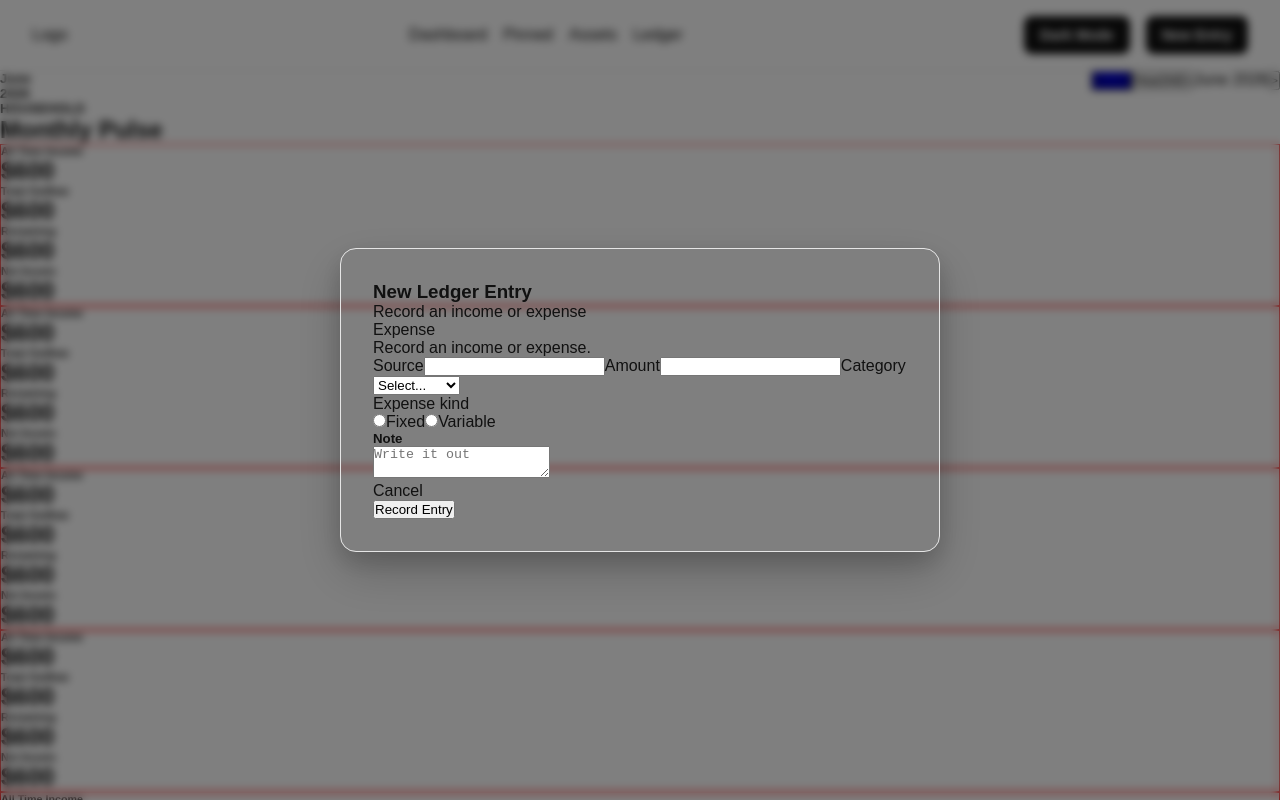
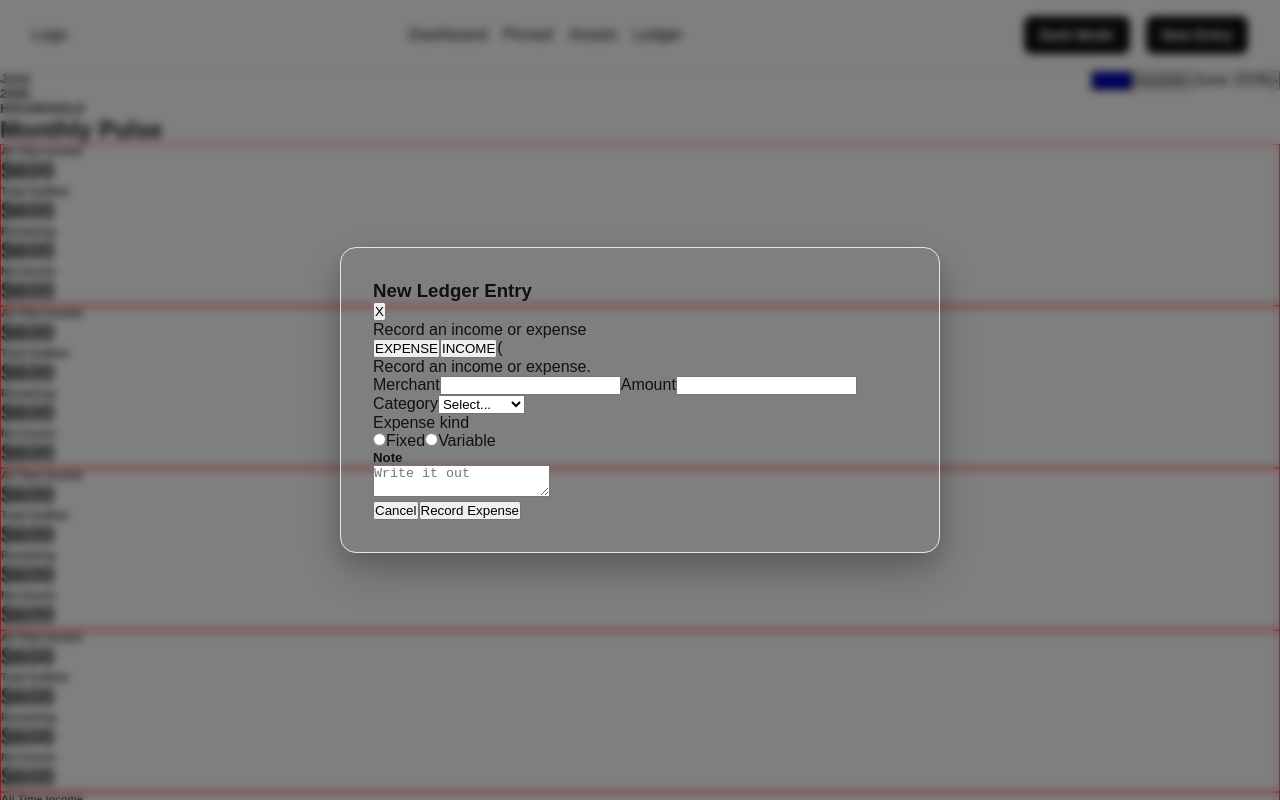
Before and after one commit to flo20/budget-app, a Next.js app: page / in a window 1280 px wide. Both pictures are taken after a click on the button "New Entry". Shown: the top 800 px of the page. Built offline with nearby package versions, Linux system fonts and the light colour scheme.

Commit message:
Tailor features for expense and income form

```diff
--- a/src/components/Modal/Modal.js
+++ b/src/components/Modal/Modal.js
@@ -1,12 +1,12 @@
 "use client"
 
 import { useEffect } from "react"
+import { createPortal } from 'react-dom'
 
 import styles from "./Modal.module.scss"
 
 
-export default function Modal({ showModal, closeModal, children }) {
-
+export default function Modal({ showModal, closeModal, mounted, children }) {
 	useEffect(() => {
 		const OriginalOverflow = document.body.style.overflow
 		document.documentElement.style.overflow = 'hidden'
@@ -16,28 +16,34 @@ export default function Modal({ showModal, closeModal, children }) {
 	}, [])
 
 	useEffect(() => {
-        document.body.style.overflow ="hidden"
-        function handleKeydown(e){
-            if(e.key === "Escape"){
+		document.body.style.overflow = 'hidden'
+		function handleKeydown(e) {
+			if (e.key === 'Escape') {
 				closeModal()
 			}
 		}
 
-        window.addEventListener("keydown", handleKeydown)
+		window.addEventListener('keydown', handleKeydown)
 		return () => {
-                document.body.style.overflow = " "
+			document.body.style.overflow = ' '
 			window.removeEventListener('keydown', handleKeydown)
+		}
+	}, [closeModal])
 
-        };
-    }, [closeModal]);
-
-
-
-    if (!showModal) return null
-	return (
-		<div onClick={closeModal} className={styles.overlay}>
-			<div onClick={(e)=> e.stopPropagation()} className={styles.dialog}>{children}</div>
+	if (!showModal || !mounted) return null
+	return createPortal(
+		<div
+			onClick={closeModal}
+			className={styles.overlay}>
+			<div
+				onClick={(e) => e.stopPropagation()}
+				className={styles.dialog}
+				role="dialog"
+				aria-labelledby="modal-title"
+				aria-modal="true">
+				{children}
 			</div>
+		</div>,
+		document.body,
 	)
-
 }
--- a/src/components/NavBar.js
+++ b/src/components/NavBar.js
@@ -38,15 +38,18 @@ export default function NavBar() {
 					<button onClick={toggleTheme}>
 						{mounted ? (theme === 'light' ? 'Dark Mode' : 'Light Mode') : null}
 					</button>
-					<button onClick={() => setShowModal((prev) => !prev)}>
+					<button
+						onClick={() => setShowModal((prev) => !prev)}
+						id="modal-title">
 						New Entry
 					</button>
 				</ul>
 			</nav>
 			<Modal
 				showModal={showModal}
+				mounted={mounted}
 				closeModal={() => setShowModal(false)}>
-				<NewEntryForm />
+				<NewEntryForm closeModal={() => setShowModal(false)} />
 			</Modal>
 		</>
 	)
--- a/src/components/NewEntryForm.js
+++ b/src/components/NewEntryForm.js
@@ -1,11 +1,9 @@
 'use client'
 
 import { useForm } from 'react-hook-form'
+import { useState } from 'react'
 
-export default function NewEntryForm() {
-
-		const category = [
-			'Salary',
+		const EXPENSE_CATEGORIES = [
 			'Housing',
 			'Groceries',
 			'Utilities',
@@ -15,6 +13,14 @@ export default function NewEntryForm() {
 			'Service',
 			'Other',
 		]
+		const INCOME_CATEGORIES = ['Salary', 'Bonus', 'Freelance']
+
+		export default function NewEntryForm({ closeModal }) {
+			const [entryType, setEntryType] = useState('expense')
+			const isExpense = entryType === 'expense'
+
+			const category = isExpense ? EXPENSE_CATEGORIES : INCOME_CATEGORIES
+
 			const {
 				handleSubmit,
 				register,
@@ -29,20 +35,31 @@ export default function NewEntryForm() {
 			return (
 				<>
 					<h3>New Ledger Entry</h3>
+					<button
+						type="button"
+						onClick={closeModal}>
+						X
+					</button>
 					<p>Record an income or expense</p>
-
 					{/* Expense Form */}
+					<button onClick={() => setEntryType('expense')}>EXPENSE</button>
+					<button onClick={() => setEntryType('income')}>INCOME</button>(
 					<form onSubmit={handleSubmit(onSubmit)}>
-				<div>Expense</div>
 						<p>Record an income or expense. </p>
 						<label>
-					Source
+							{isExpense ? 'Merchant' : 'Income Source'}
 							<input {...register('source')} />
 						</label>
 
 						<label>
 							Amount
-					<input {...register('amount')} />
+							<input
+								type="number"
+								step="0.01"
+								{...register('amount', {
+									valueAsNumber: true,
+								})}
+							/>
 						</label>
 						<label>
 							Category
@@ -58,6 +75,7 @@ export default function NewEntryForm() {
 							</select>
 						</label>
 
+						{isExpense && (
 							<div>
 								<p>Expense kind</p>
 								<label>
@@ -77,49 +95,23 @@ export default function NewEntryForm() {
 									Variable
 								</label>
 							</div>
+						)}
 
 						<div>
 							<h5>Note</h5>
-					<textarea placeholder="Write it out"></textarea>
+							<textarea
+								placeholder="Write it out"
+								{...register('note')}></textarea>
 						</div>
-				<div>Cancel</div>
-				<button type="submit">Record Entry</button>
+						<button
+							type="button"
+							onClick={closeModal}>
+							Cancel
+						</button>
+						<button type="submit">
+							{isExpense ? 'Record Expense' : 'Record Income'}
+						</button>
 					</form>
-
-			{/* Income Form */}
-			{/* <form onSubmit={handleSubmit(onSubmit)}>
-				<div>Income</div>
-				<p>Record an income or expense</p>
-				<label>
-					Source
-					<input {...register('source')} />
-				</label>
-
-				<label>
-					Amount
-					<input {...register('amount')} />
-				</label>
-				<label>
-					Category
-					<select {...register('category')}>
-						<option value="">Select...</option>
-						{category.map((cat) => (
-							<option
-								value={cat}
-								key={cat}>
-								{cat}
-							</option>
-						))}
-					</select>
-				</label>
-
-				<div>
-					<h5>Note</h5>
-					<textarea placeholder="Write it out"></textarea>
-				</div>
-				<div>Cancel</div>
-				<button type="submit">Record Entry</button>
-			</form> */}
 				</>
 			)
 		}
```
Lines whose indentation alone changed are shown as unchanged.
